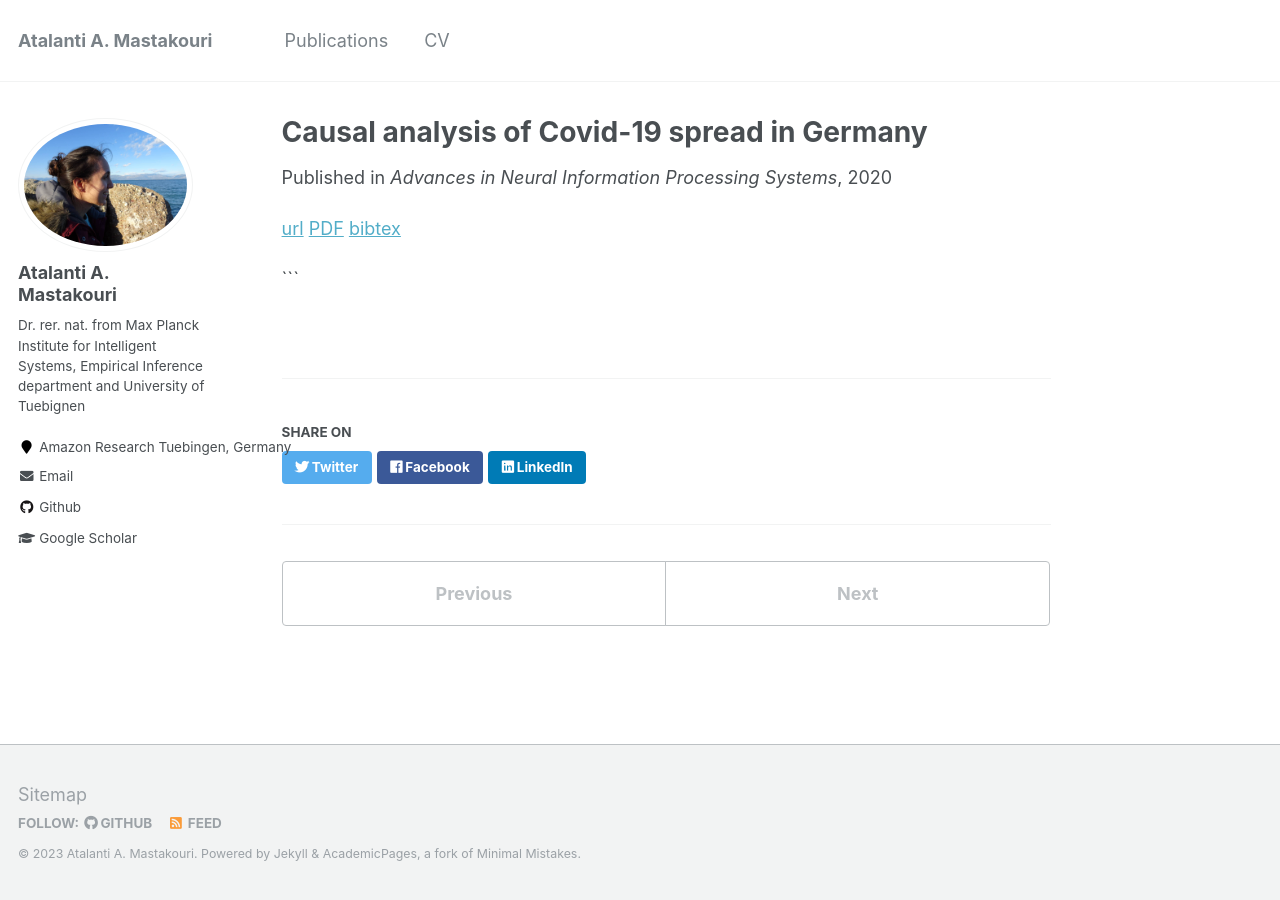
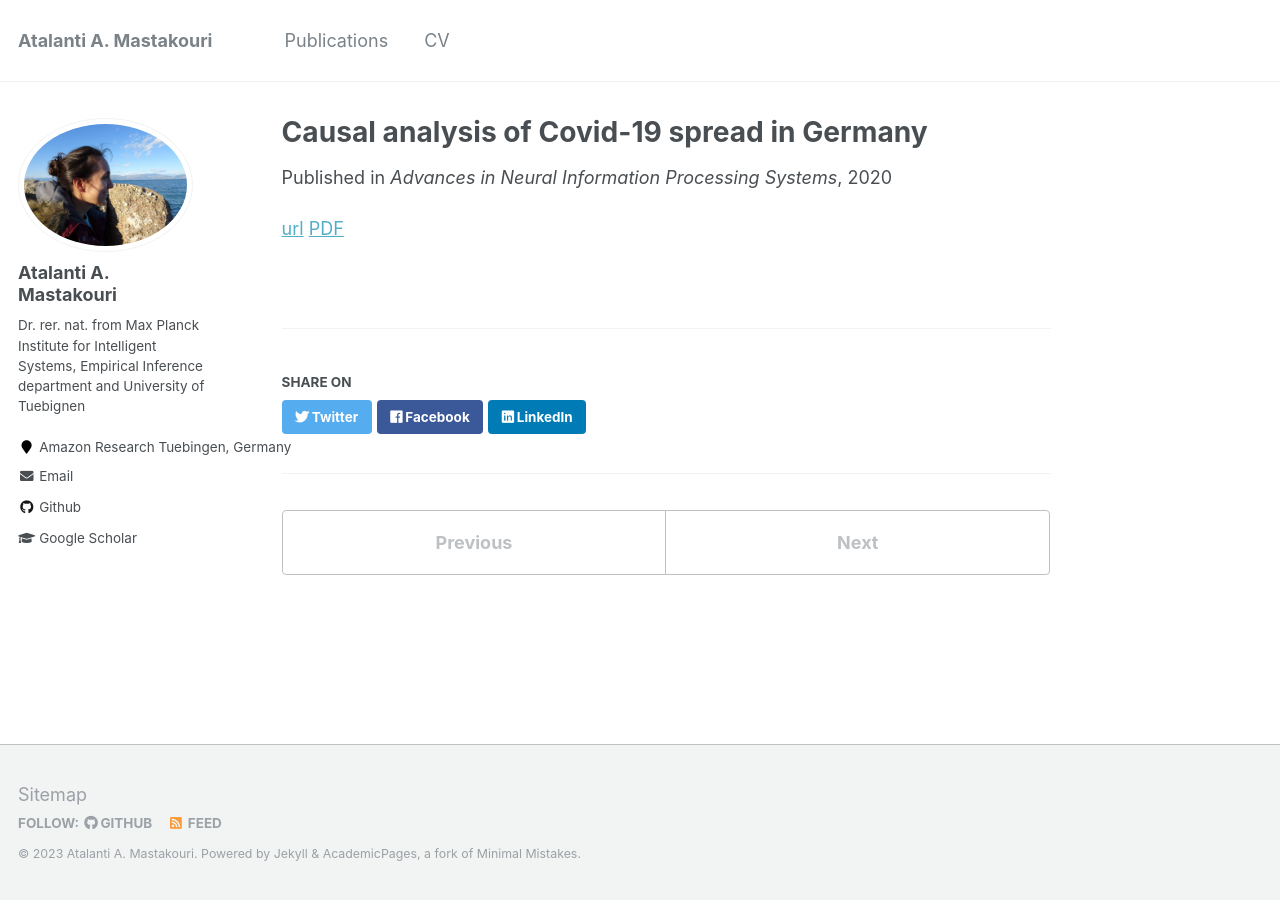
Before and after one commit to atalanti/atalanti.github.io, a Jekyll site: the page built from _publications/2020c-Causal-analysis-of-Covid-19-spread-in-Germany.md, in a window 1280 px wide. Built offline with Jekyll 4.4.1, drawn with Linux system fonts in a browser that asks for light colours.

Commit message:
Update 2020c-Causal-analysis-of-Covid-19-spread-in-Germany.md

````diff
--- a/_publications/2020c-Causal-analysis-of-Covid-19-spread-in-Germany.md
+++ b/_publications/2020c-Causal-analysis-of-Covid-19-spread-in-Germany.md
@@ -6,7 +6,3 @@ venue: 'Advances in Neural Information Processing Systems'
 ---
 [url](https://proceedings.neurips.cc/paper/2020/hash/205e73579f21c2ed134dbd6ce7e4a1ea-Abstract.html)
 [PDF](https://proceedings.neurips.cc/paper/2020/file/205e73579f21c2ed134dbd6ce7e4a1ea-Paper.pdf)
-[bibtex](https://scholar.googleusercontent.com/scholar.bib?q=info:lEtKuJITH1oJ:scholar.google.com/&output=citation&scisdr=CgXPVUX_EMLaoh0HEYg:AAGBfm0AAAAAYZEBCYjauRwwW-q-CeZTt-maARePW4Dy&scisig=AAGBfm0AAAAAYZEBCXhsmSNzdp8852DM8J-r7OO7gQq5&scisf=4&ct=citation&cd=-1&hl=de)
-
-
-```
````
